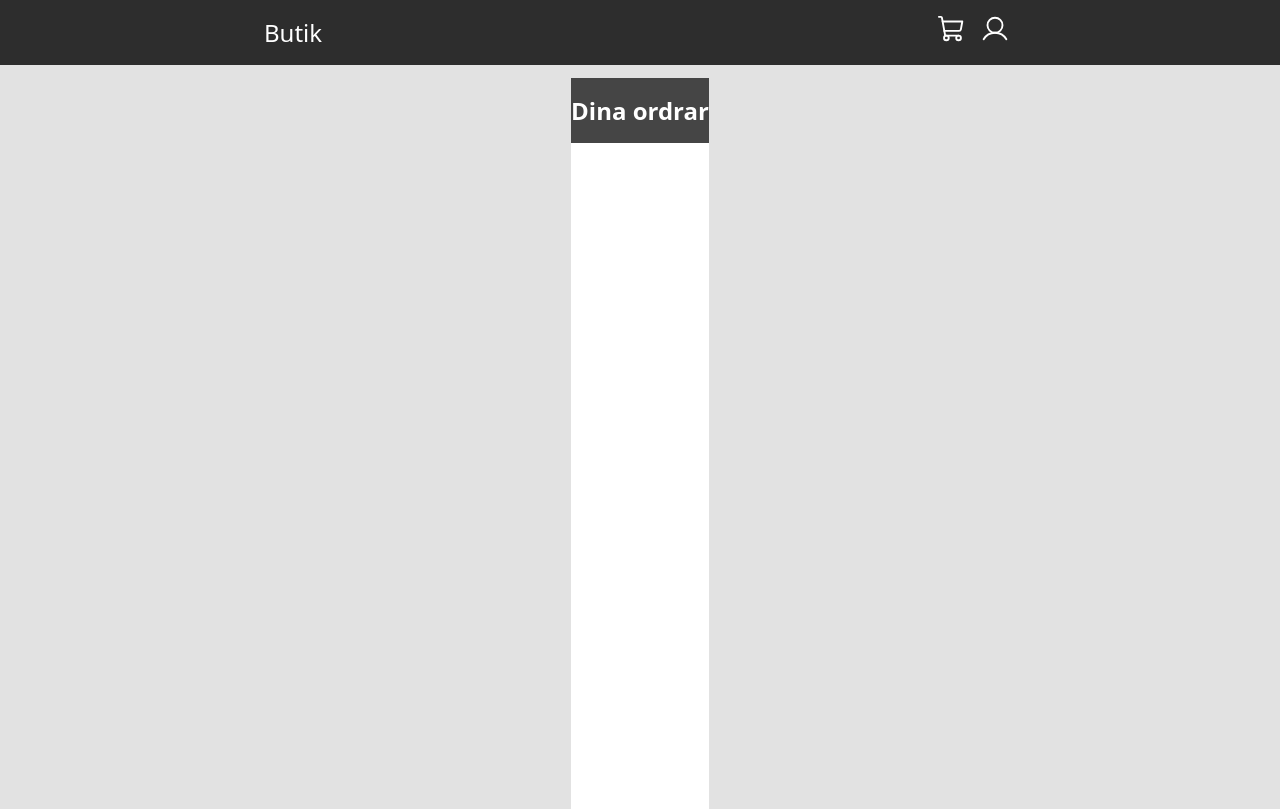
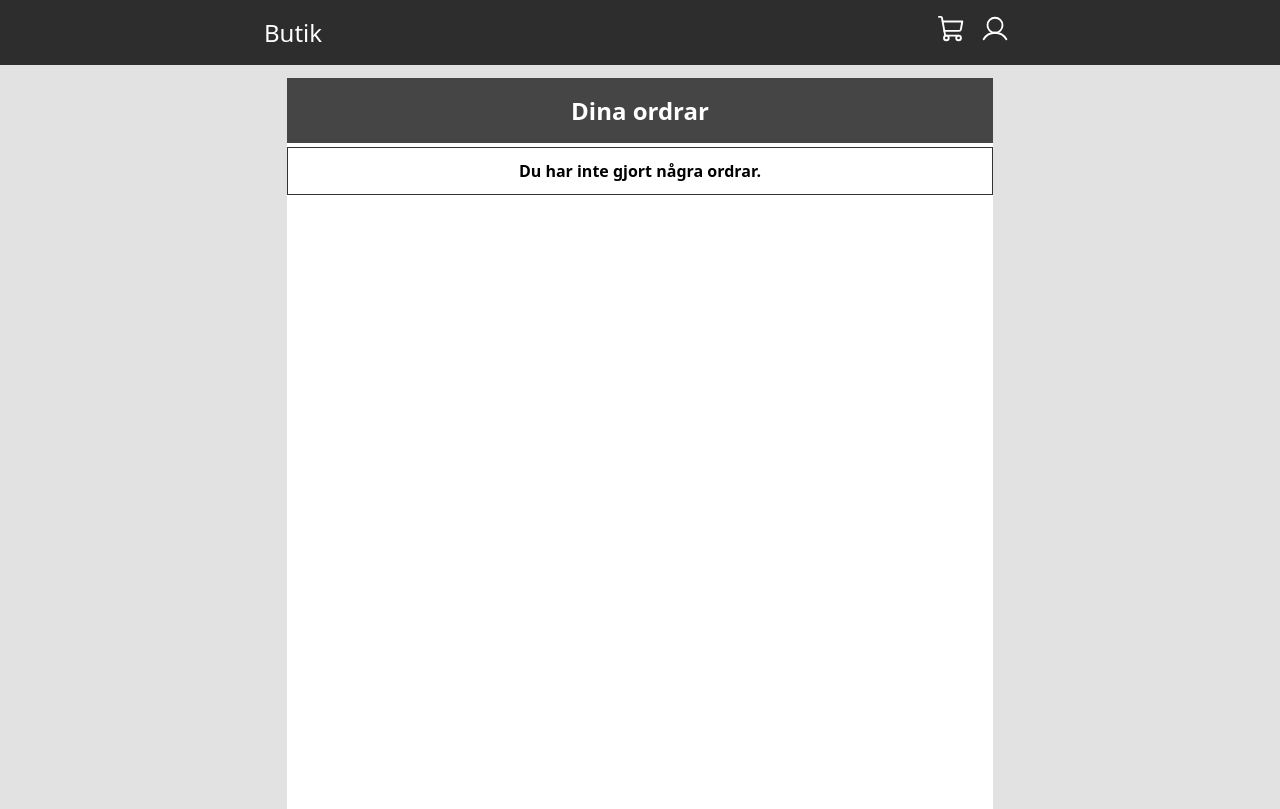
Before and after one commit to sebbejuh/Frontend-Webshop, a React app: page /webshop-ts/orders in a window 1280 px wide. Built offline with nearby package versions, Linux system fonts and the light colour scheme; the HTML template or start-up script is replaced by a standard one.

Commit message:
added message if no orders on order page

```diff
--- a/src/views/Orders.tsx
+++ b/src/views/Orders.tsx
@@ -24,6 +24,13 @@ const Orders = () => {
   return (
     <section className="orders">
       <h1>Dina ordrar</h1>
+      {orders.length === 0 ? (
+        <ul className="order-list">
+          <li className='order-item'>
+            <h4>Du har inte gjort några ordrar.</h4>
+          </li>
+        </ul>
+      ) : (
         <ul className="order-list">
           {orders.map((order, index) => (
             <li className='order-item' key={index}>
@@ -45,11 +52,12 @@ const Orders = () => {
                 })}
               </ul>
               <div className="order-btn">
-              <button onClick={() => removeOrder(index)}><X size={34} weight="bold"/></button>
+                <button onClick={() => removeOrder(index)}><X size={34} weight="bold" /></button>
               </div>
             </li>
           ))}
         </ul>
+      )}
     </section>
   )
 }
```
Also changed, not shown: 1 other file (tests, documents, lock files or other folders). Lines whose indentation alone changed are shown as unchanged.
